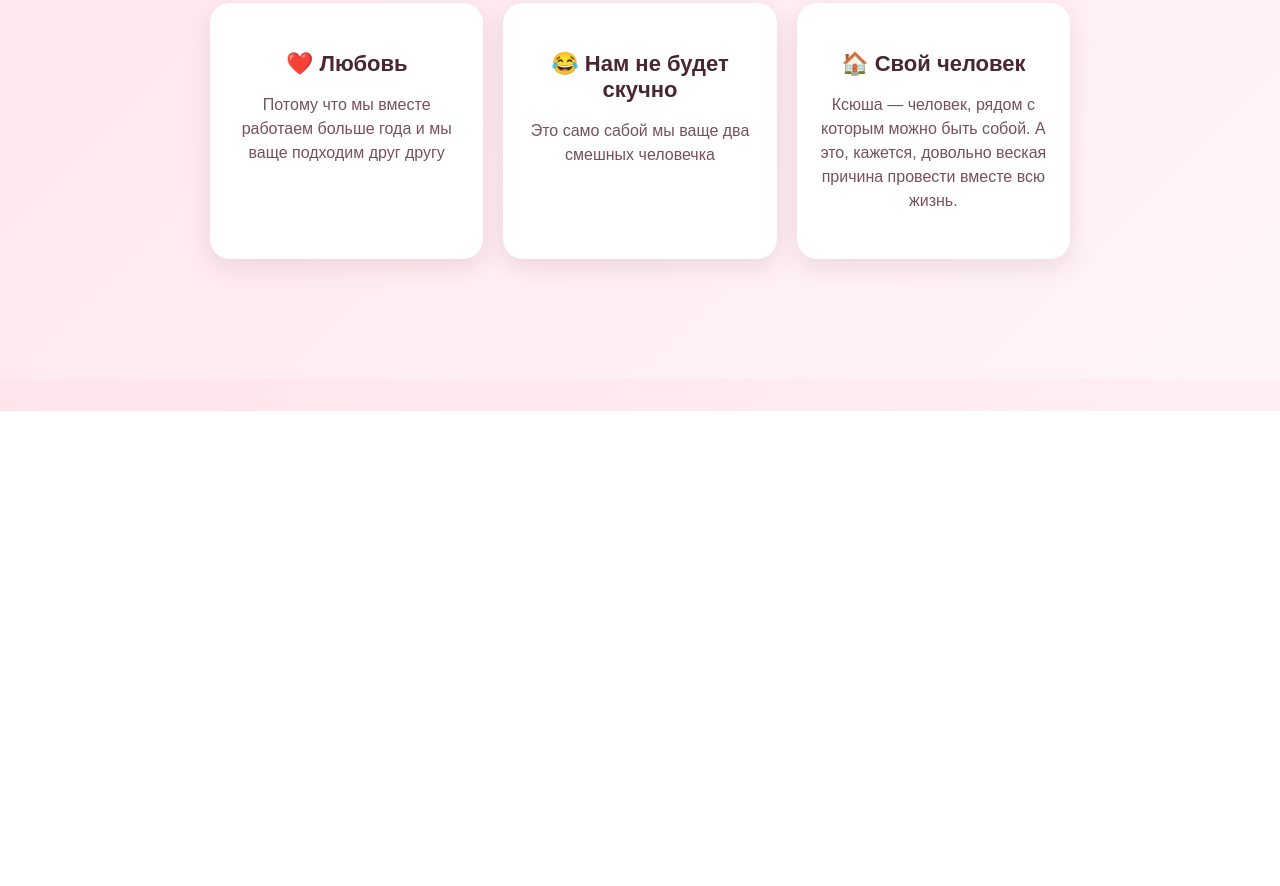
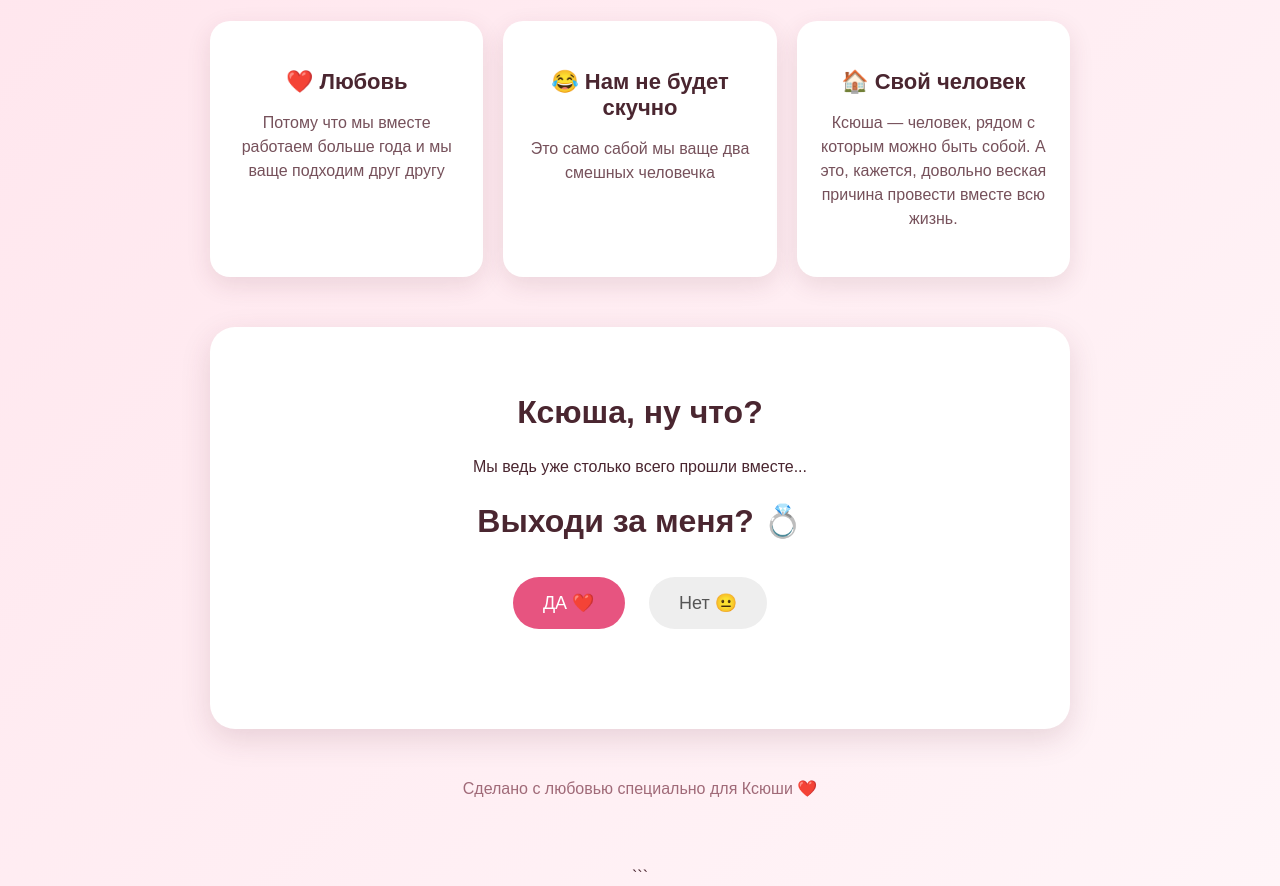
Before and after one commit to mfndevilr/ksusasite, a plain HTML site: page index.html in a window 1280 px wide. Shown: the part 389-1275 px from the top of the page. Before the commit the page ends 800 px from the top, so only its background shows below. Drawn offline with Linux system fonts and the light colour scheme.

Commit message:
Update index.html with additional content and styles

````diff
--- a/index.html
+++ b/index.html
@@ -1,3 +1,4 @@
+```html
 <!DOCTYPE html>
 <html lang="ru">
 <head>
@@ -165,3 +166,51 @@
                 вместе всю жизнь.
             </p>
         </div>
+
+
+
+    </div>
+
+    <div class="question">
+
+        <h2>Ксюша, ну что?</h2>
+
+        <p>
+            Мы ведь уже столько всего прошли вместе...
+        </p>
+
+        <h2>Выходи за меня? 💍</h2>
+
+        <button class="yes" onclick="yesAnswer()">
+            ДА ❤️
+        </button>
+
+        <button class="no" onclick="noAnswer()">
+            Нет 😐
+        </button>
+
+        <div id="answer"></div>
+
+    </div>
+
+    <footer>
+        Сделано с любовью специально для Ксюши ❤️
+    </footer>
+
+</div>
+
+<script>
+    function yesAnswer() {
+        document.getElementById("answer").innerHTML =
+            "Я ТАК И ЗНАЛ! ❤️💍🥹";
+    }
+
+    function noAnswer() {
+        document.getElementById("answer").innerHTML =
+            "Такого варианта в техническом задании не было 😌❤️";
+    }
+</script>
+
+</body>
+</html>
+```
````
